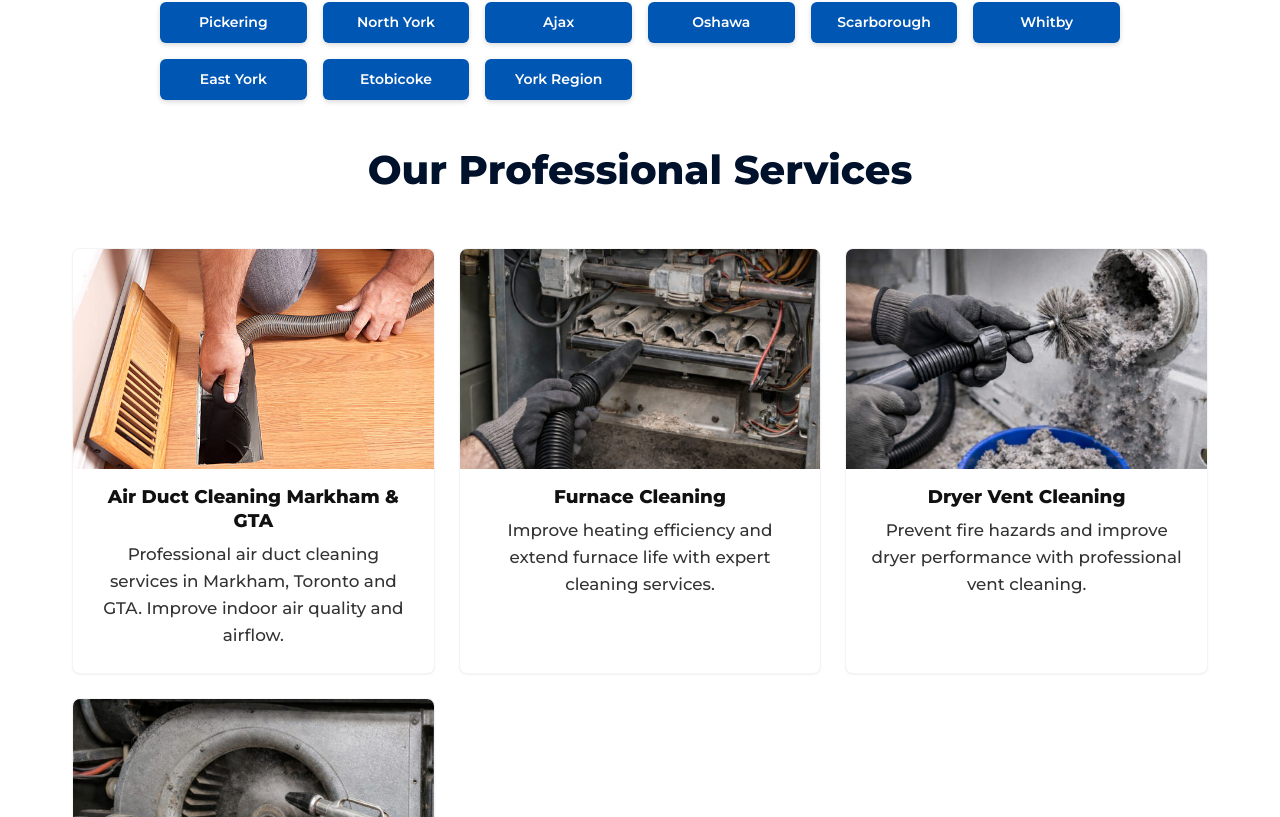
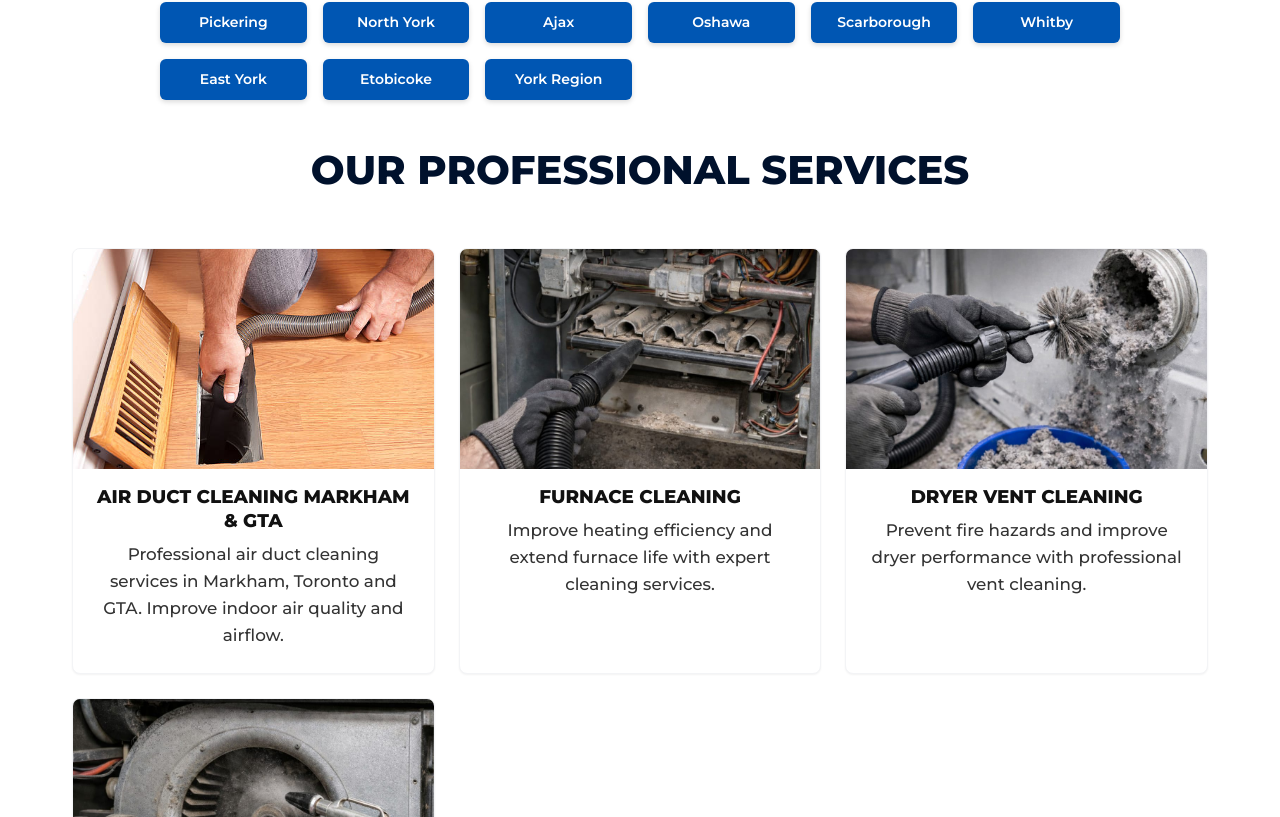
Before and after one commit to josph8487-prog/duct-Canada-original, a Next.js app: page / in a window 1280 px wide. Shown: the part 803-1620 px from the top of the page. Built offline with nearby package versions, Linux system fonts and the light colour scheme.

Commit message:
Update Home.module.css

```diff
--- a/src/styles/Home.module.css
+++ b/src/styles/Home.module.css
@@ -617,12 +617,3 @@
 .solidBlueBtn:hover {
   background-color: #004085;
 }
-
-.heroTitle,
-h1,
-h2,
-h3,
-.mainTitle,
-.sectionHeading {
-    text-transform: none !important;
-}
```
